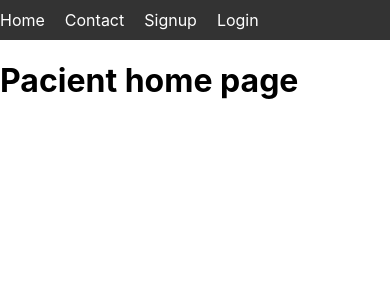
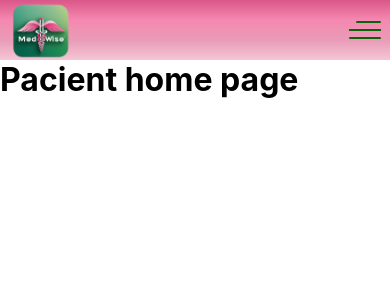
Before and after one commit to chituandrei/MedicalProject, a React (Create React App) app in the folder frontend/: page /MedicalProject/pacient in a window 390 px wide. Shown: the top 300 px of the page. Built offline with nearby package versions, Linux system fonts and the light colour scheme.

Commit message:
add navbar

```diff
--- a/frontend/src/App.css
+++ b/frontend/src/App.css
@@ -1,5 +1,13 @@
+* {
+  margin: 0;
+  padding: 0;
+  box-sizing: border-box;
+}
+
 .App {
   text-align: center;
+  background: white;
+  height: 100vh;
 }
 
 .App-logo {
--- a/frontend/src/App.js
+++ b/frontend/src/App.js
@@ -4,7 +4,7 @@ import {
   Routes,
   Route,
 } from "react-router-dom";
-import TopBar from './components/TopBar/TopBar';
+import Navbar from './components/Navbar/Navbar';
 import LoginPage from './components/Login/Login_index';
 import HomePage from './components/Home/Home_index';
 import SignupPage from './components/SignUp/SignUp';
@@ -16,7 +16,7 @@ function App() {
 
   return (
     <Router basename="/MedicalProject"> {/* Setează aici ruta de bază */}
-      <TopBar />
+      <Navbar />
       <Routes>
         <Route exact path="/" element={<HomePage />} />
         <Route path="/login" element={<LoginPage />} />
--- /dev/null
+++ b/frontend/src/components/Navbar/Navbar.css
@@ -0,0 +1,132 @@
+.Navbar {
+  height: 60px;
+  display: flex;
+  justify-content: space-between;
+  align-items: center;
+  background: linear-gradient(rgb(218, 86, 137),rgb(245, 136, 176), rgb(233, 155, 183), rgb(245, 198, 213));
+}
+
+.Navbar > .nav-logo {
+  font-weight: 700;
+  font-size: 21px;
+  margin: 15px;
+  color: black;
+}
+
+.Navbar > .nav-items > a {
+  color: rgb(9, 99, 7);
+  font-size: 16px;
+  text-decoration: none;
+  margin: 15px;
+  position: relative;
+  opacity: 0.9;
+}
+
+.Navbar > .nav-items > a:hover {
+  opacity: 1;
+}
+
+.Navbar > .nav-items > a::before {
+  content: "";
+  position: absolute;
+  left: 0;
+  bottom: 0;
+  width: 0;
+  height: 2px;
+  background: rgb(9, 99, 7);
+  transition: all 0.45s;
+}
+
+.Navbar > .nav-items > a:hover::before {
+  width: 100%;
+}
+
+.Navbar > .nav-toggle {
+  display: none;
+}
+
+.logo {
+  width: 80px;
+  height: 120px;
+  object-fit: contain;
+  cursor: pointer;
+}
+
+
+@media (max-width: 700px) {
+  .Navbar > .nav-items {
+    position: absolute;
+    top: 60px;
+    display: flex;
+    flex-direction: column;
+    /* background:  rgb(245, 198, 213); */
+    background: linear-gradient(to top, rgb(218, 86, 137),rgb(245, 136, 176), rgb(233, 155, 183), rgb(245, 198, 213));
+    left: 0;
+    width: 20%;
+    height: 100%;
+    transform: translateX(-100%);
+    transition: all .45s;
+  }
+
+  .Navbar > .nav-items > a::before {
+      background: transparent;
+  }
+
+  .Navbar > .nav-items.open {
+      transform: translateX(0);
+  }
+
+  .Navbar > .nav-toggle {
+    display: flex;
+    width: 50px;
+    height: 50px;
+    align-items: center;
+    justify-content: center;
+    cursor: pointer;
+  }
+
+  .nav-toggle > .bar {
+    position: relative;
+    width: 32px;
+    height: 2px;
+    background: rgb(9, 99, 7);
+    transition: all 0.45s ease-in-out;
+  }
+
+  .nav-toggle > .bar::before,
+  .nav-toggle > .bar::after {
+    content: "";
+    position: absolute;
+    height: 2px;
+    background: rgb(9, 99, 7);
+    border-radius: 2px;
+    transition: all 0.45s ease-in-out;
+  }
+
+  .nav-toggle > .bar::before {
+    width: 25px;
+    transform: translateY(-8px);
+    right: 0;
+  }
+
+  .nav-toggle > .bar::after {
+    width: 32px;
+    transform: translateY(8px);
+  }
+
+  .nav-toggle.open > .bar {
+      transform: translateX(-40px);
+      background: transparent;
+  }
+
+  .nav-toggle.open > .bar::before {
+      width: 32px;
+      transform: rotate(45deg) translate(26px, -26px);
+  }
+
+  .nav-toggle.open > .bar::after {
+    transform: rotate(-45deg) translate(26px, 26px);
+  }
+
+
+}
--- /dev/null
+++ b/frontend/src/components/Navbar/Navbar.js
@@ -0,0 +1,26 @@
+import React, { useState } from "react";
+import logo from "./logo.png";
+import "./Navbar.css";
+
+const Navbar = () => {
+  const [isOpen, setIsOpen] = useState(false);
+  return (
+    <div className="Navbar">
+      <img src={logo} alt="Logo" className="logo" />
+      <div className={`nav-items ${isOpen && "open"}`}>
+        <a href="/MedicalProject">Home</a>
+        <a href="/MedicalProject/contact">Contact</a>
+        <a href="/MedicalProject/signup">Signup</a>
+        <a href="/MedicalProject/login">Login</a>
+      </div>
+      <div
+        className={`nav-toggle ${isOpen && "open"}`}
+        onClick={() => setIsOpen(!isOpen)}
+      >
+        <div className="bar"></div>
+      </div>
+    </div>
+  );
+};
+
+export default Navbar;
--- a/frontend/src/components/TopBar/TopBar.css
+++ /dev/null
@@ -1,33 +0,0 @@
-/* TopBar.css */
-
-.topbar {
-    background-color: #333;
-    color: #fff;
-    padding: 10px 0;
-    display: flex;
-    justify-content: left; /* Align items to the right */
-  }
-
-  .topbar nav ul {
-    list-style-type: none;
-    margin: 0;
-    padding: 0;
-  }
-
-  .topbar nav ul li {
-    display: inline;
-    margin-left: 20px; /* Adjust spacing between items */
-  }
-
-  .topbar nav ul li:first-child {
-    margin-left: 0; /* Remove margin for the first child */
-  }
-
-  .topbar nav ul li a {
-    color: #fff;
-    text-decoration: none;
-  }
-
-  .topbar nav ul li a:hover {
-    color: #ccc;
-  }
--- a/frontend/src/components/TopBar/TopBar.js
+++ /dev/null
@@ -1,21 +0,0 @@
-// TopBar.js
-
-import React from 'react';
-import './TopBar.css';
-
-const TopBar = () => {
-  return (
-    <div className="topbar">
-      <nav>
-        <ul>
-          <li><a href = "/MedicalProject">Home</a></li>
-          <li><a href="/MedicalProject/contact">Contact</a></li>
-          <li><a href="/MedicalProject/signup">Signup</a></li>
-          <li><a href="/MedicalProject/login">Login</a></li>
-        </ul>
-      </nav>
-    </div>
-  );
-}
-
-export default TopBar;
--- a/frontend/src/index.css
+++ b/frontend/src/index.css
@@ -1,3 +1,5 @@
+@import url("https://fonts.googleapis.com/css?family=Poppins:300,400,500,600,700");
+
 body {
   margin: 0;
   font-family: -apple-system, BlinkMacSystemFont, 'Segoe UI', 'Roboto', 'Oxygen',
```
Also changed, not shown: frontend/src/components/Navbar/logo.png (added).
